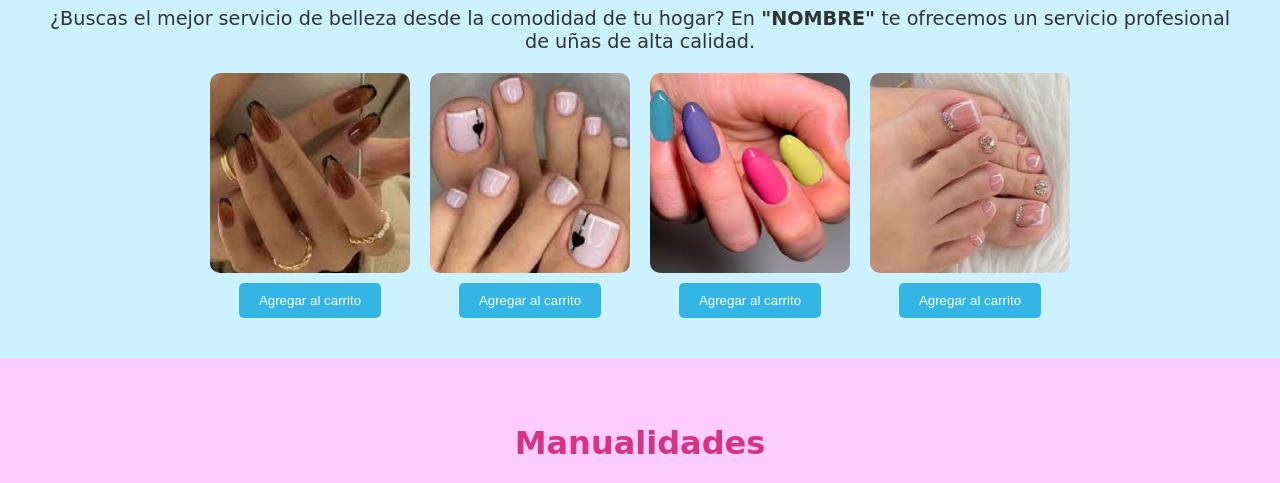
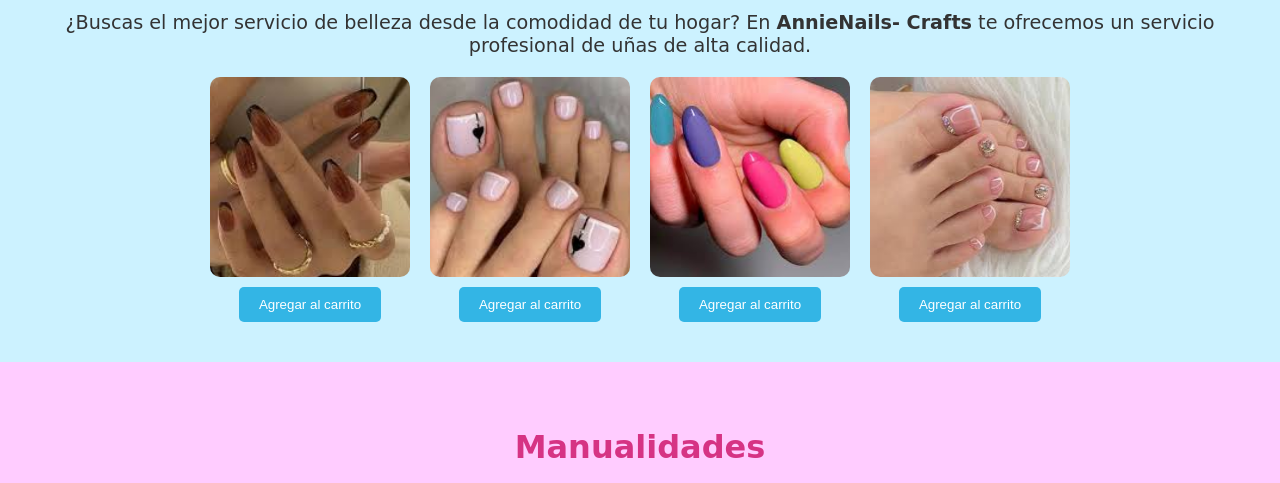
Before and after one commit to Adriana-Sof/MI-PAGINA, a plain HTML site: page index.html in a window 1280 px wide. Shown: the part 617-1100 px from the top of the page. Drawn offline with Linux system fonts and the light colour scheme; files whose address does not match are found by name; a web font is replaced by a local one.

Commit message:
Add files via upload

```diff
--- a/index.html
+++ b/index.html
@@ -1,3 +1,4 @@
+<!DOCTYPE html>
 <section class="inicio">
     <h1 class="inicio__title">¿Qué estás buscando hoy?</h1>
     <div class="inicio__options">
@@ -25,7 +26,7 @@
 <section id="servicio-domicilio" class="service">
     <h2 class="service__title">Servicio a domicilio</h2>
     <p class="service__description">
-        ¿Buscas el mejor servicio de belleza desde la comodidad de tu hogar? En <b>"NOMBRE"</b> te ofrecemos un servicio profesional de uñas de alta calidad.
+        ¿Buscas el mejor servicio de belleza desde la comodidad de tu hogar? En <b>AnnieNails- Crafts</b> te ofrecemos un servicio profesional de uñas de alta calidad.
     </p>
     <div class="service__images">
         <div class="product">
```
